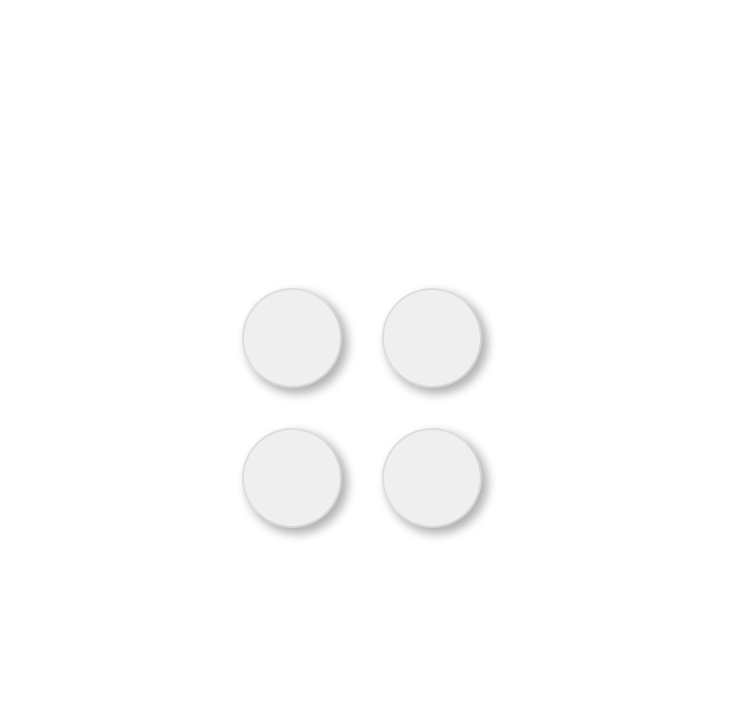
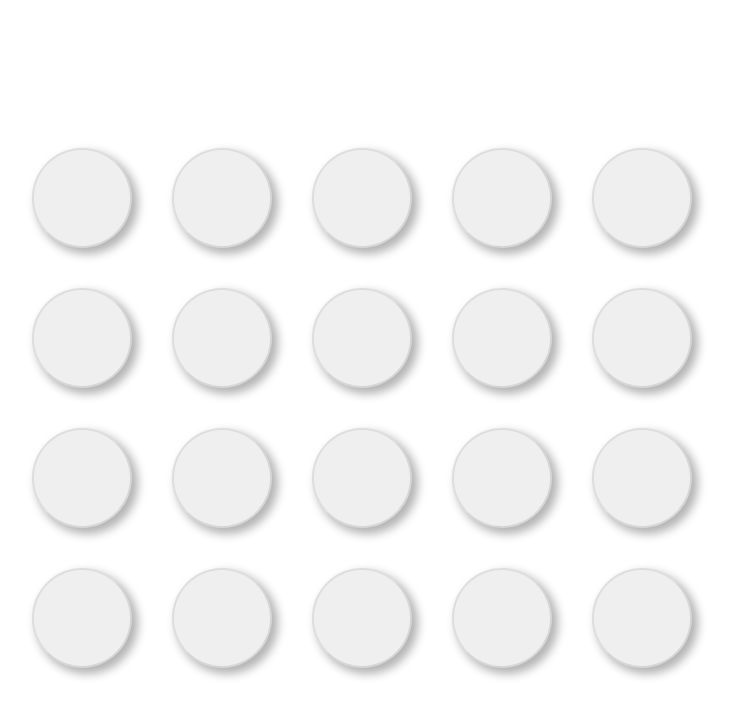
Before and after one commit to Weetbix/memzy, a React (Create React App) app: page / in a window 1280 px wide. Shown: the top 716 px of the page, without its empty margins (278-1011 px from the left). Built offline with nearby package versions, Linux system fonts and the light colour scheme.

Commit message:
Allow configurable cards per set

```diff
--- a/src/App.js
+++ b/src/App.js
@@ -5,8 +5,10 @@ import Grid from "./components/Grid";
 import WinnerScreen from "./components/WinnerScreen";
 import { reducer, createInitalState } from "./reducer";
 
-const GRID_WIDTH = 2;
-const GRID_HEIGHT = 2;
+const GRID_WIDTH = 5;
+const GRID_HEIGHT = 4;
+const CARDS_PER_SET = 2;
+// How long to disable interaction for after clicking, in milliseconds
 const TIMEMOUT_AFTER_CARD_FLIP = 500;
 
 const Page = styled.div`
@@ -21,7 +23,7 @@ function App() {
   const numberOfCards = GRID_WIDTH * GRID_HEIGHT;
   const [state, dispatch] = useReducer(
     reducer,
-    numberOfCards,
+    { numberOfCards, cardsPerSet: CARDS_PER_SET },
     createInitalState
   );
 
@@ -51,7 +53,11 @@ function App() {
       {gameOver && (
         <WinnerScreen
           onClick={() => {
-            dispatch({ type: "RESET", numberOfCards });
+            dispatch({
+              type: "RESET",
+              numberOfCards,
+              cardsPerSet: CARDS_PER_SET,
+            });
           }}
         />
       )}
--- a/src/reducer.js
+++ b/src/reducer.js
@@ -1,17 +1,17 @@
 import shuffle from "lodash/shuffle";
 
-// How many cards we need to match together, ie
-// pairs, tripples, etc
-const NUMBER_PER_MATCH = 2;
-
-export function createInitalState(numberOfCards) {
+// Creates the initial game state.
+// @param {number} numberOfCards    The total desired number of cards on the board
+// @param {number} cardsPerSet      The number of cards that must be matched together
+//                                  ie. pairs, triples etc
+export function createInitalState({ numberOfCards, cardsPerSet }) {
   const cards = [];
 
   // Add pairs of cards to the state
   for (let i = 0; i < numberOfCards; i++) {
     cards.push({
       id: i,
-      type: i % (numberOfCards / NUMBER_PER_MATCH),
+      type: i % (numberOfCards / cardsPerSet),
       // When a card is 'flipped' it's part of the current play selection
       flipped: false,
       // When a card is matched, its full set has been found and its out of play
@@ -30,7 +30,10 @@ export function createInitalState(numberOfCards) {
 export function reducer(state, action) {
   switch (action.type) {
     case "RESET":
-      return createInitalState(action.numberOfCards);
+      return createInitalState({
+        numberOfCards: action.numberOfCards,
+        cardsPerSet: action.cardsPerSet,
+      });
 
     // Flips one card if the game state is interactive and disables interactive
     case "FLIP_CARD":
@@ -50,6 +53,9 @@ export function reducer(state, action) {
       const cardsDontMatch = !flippedCards.every(
         (card, i, cards) => card.type === cards[0].type
       );
+      const allCardsInSetFlipped = state.cards
+        .filter((card) => card.type === flippedCards[0].type)
+        .every((card) => card.flipped);
 
       if (cardsDontMatch) {
         // if any of the flipped cards do not have matching types, unflip all cards
@@ -57,8 +63,8 @@ export function reducer(state, action) {
           ...newState,
           cards: state.cards.map((card) => ({ ...card, flipped: false })),
         };
-      } else if (flippedCards.length === NUMBER_PER_MATCH) {
-        // otherise, if we are the last card in the set, mark all as matched
+      } else if (allCardsInSetFlipped) {
+        // otherise, if all cards in the set are flipped, mark all as matched
         return {
           ...newState,
           cards: state.cards.map((card) =>
```
